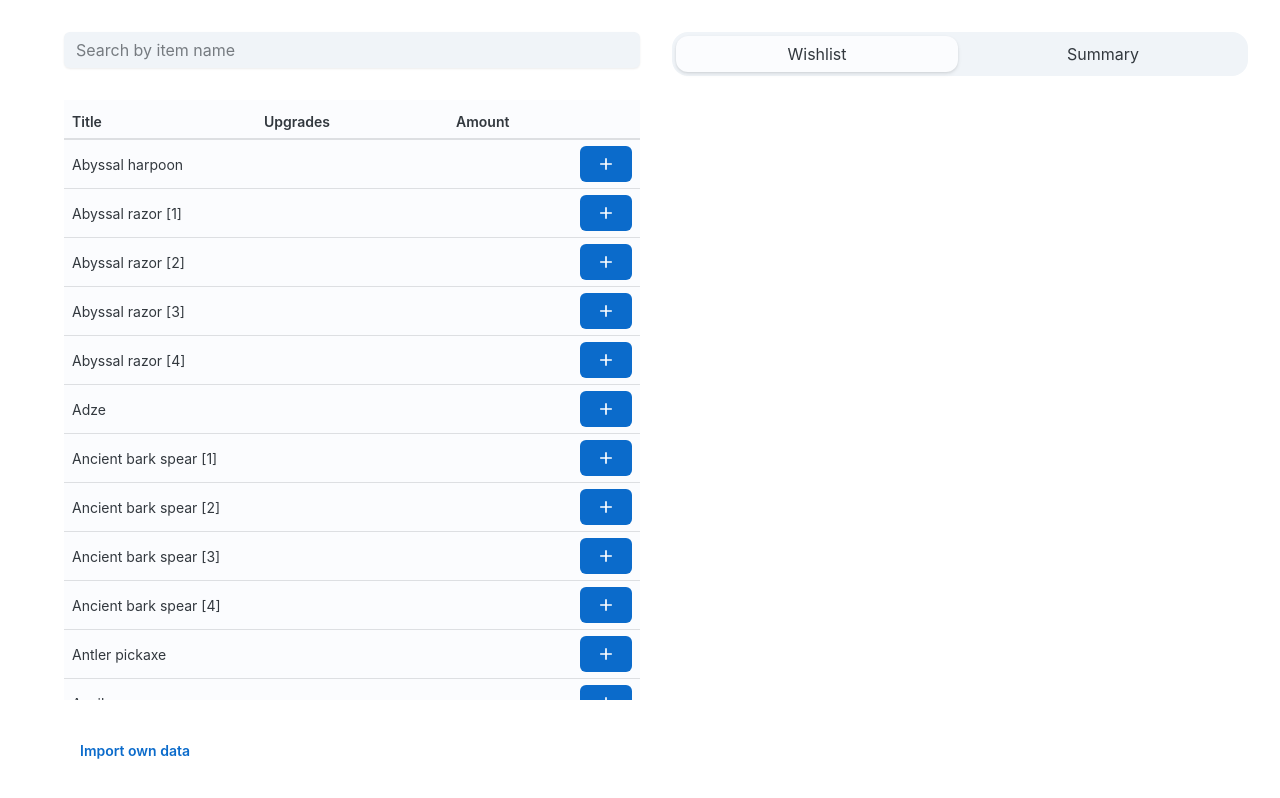
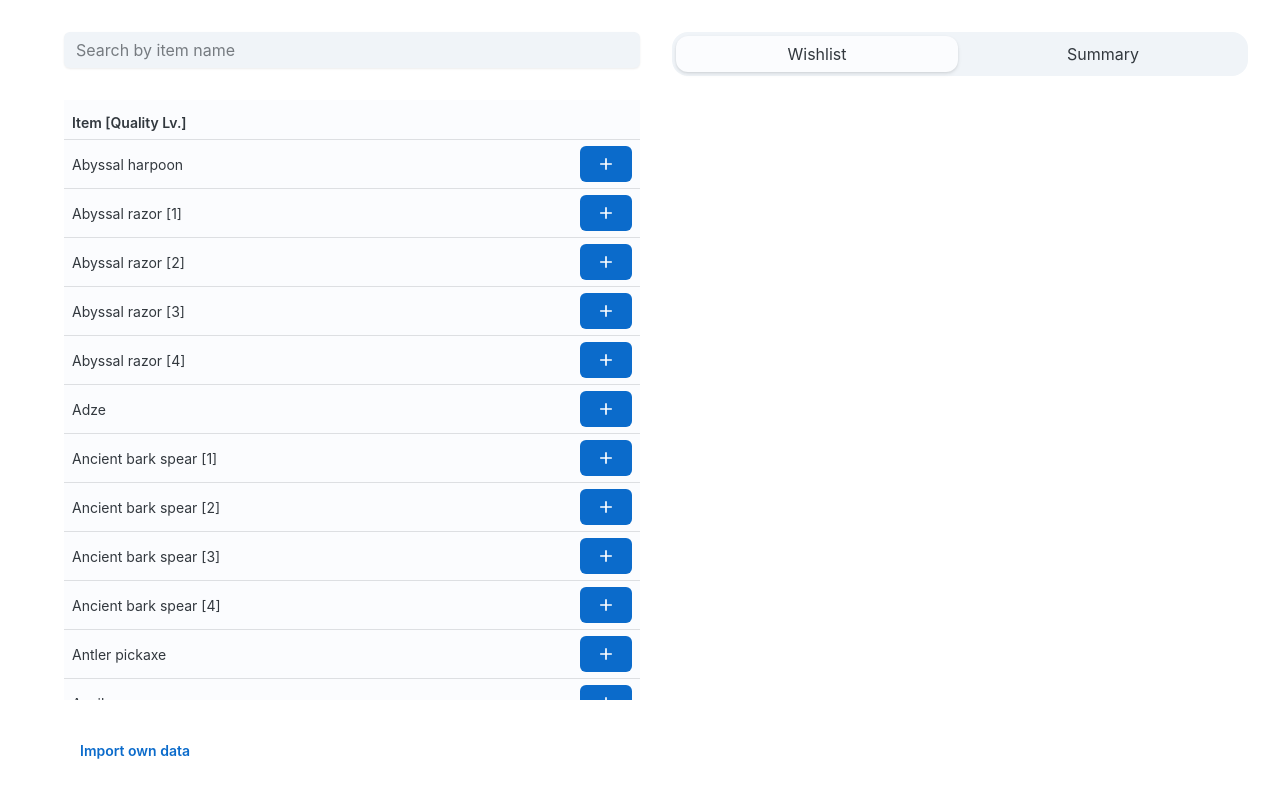
Before and after one commit to emilythedev/valheim-calculator, a React (Vite) app in the folder valheim-calculator/: page / in a window 1280 px wide. Built offline with nearby package versions, Linux system fonts and the light colour scheme.

Commit message:
update table title

```diff
--- a/valheim-calculator/src/widgets/SearchSection/FilteredList/Table.tsx
+++ b/valheim-calculator/src/widgets/SearchSection/FilteredList/Table.tsx
@@ -10,9 +10,7 @@ const Table = ({ list }: Props) => {
     <JoyTable variant="plain" stickyHeader hoverRow>
       <thead>
         <tr>
-          <th>Title</th>
-          <th>Upgrades</th>
-          <th>Amount</th>
+          <th colSpan={3}>Item [Quality Lv.]</th>
         </tr>
       </thead>
       <tbody>
```
